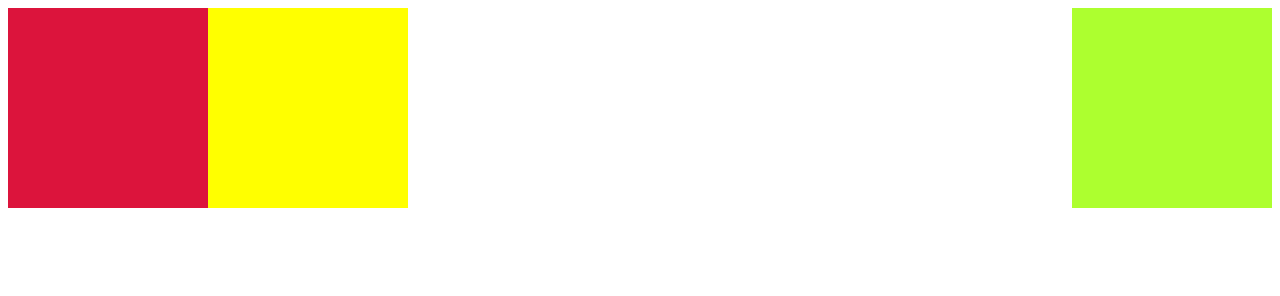
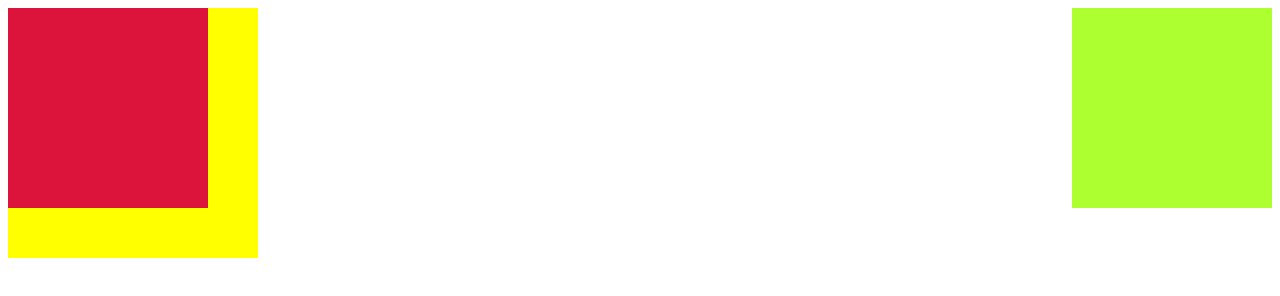
Before and after one commit to Presnia/positioning-css, a plain HTML site: page index.html in a window 1280 px wide. Drawn offline with Linux system fonts and the light colour scheme.

Commit message:
Changed #elem3 position

```diff
--- a/styles/style.css
+++ b/styles/style.css
@@ -13,5 +13,7 @@ div {
 }
 #elem3 {
   background-color: yellow;
-  float: left;
+  /* float: left; */
+  width: 250px;
+  height: 250px;
 }
```
